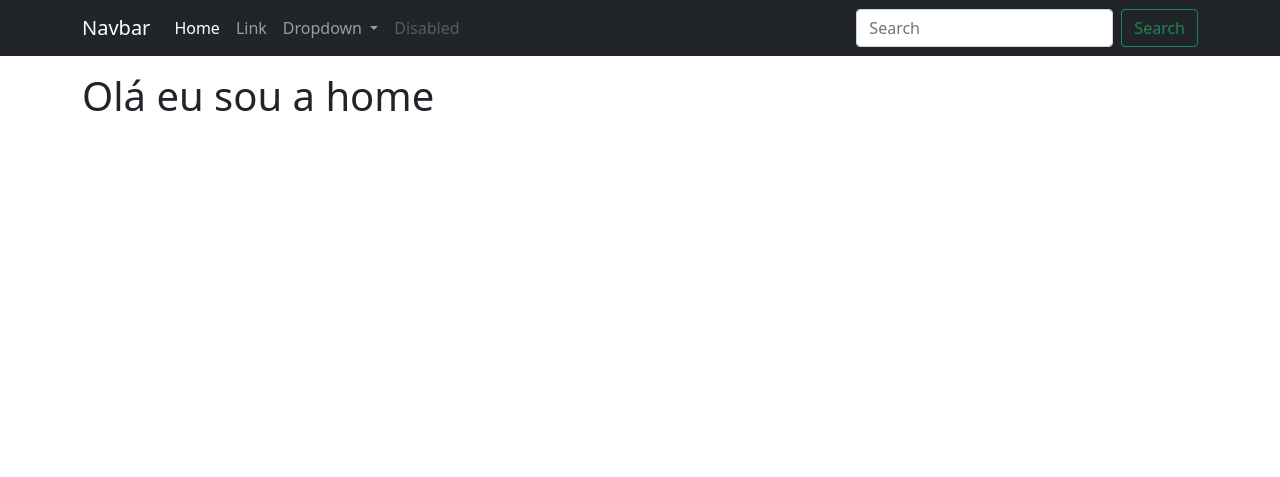
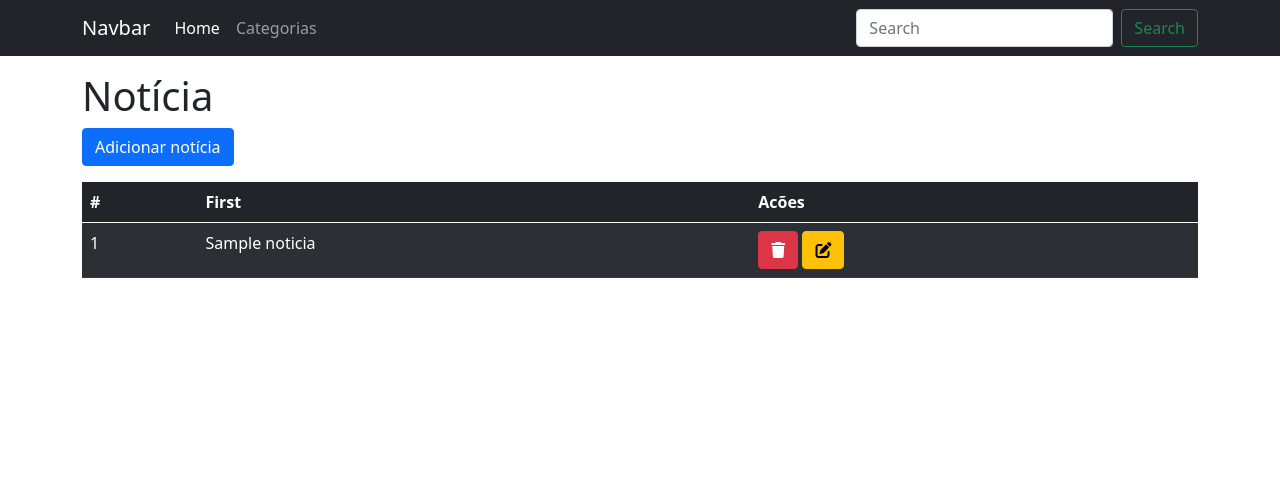
Before and after one commit to jonatan-abade/IFMS, a PHP site: page /IFMS/noticia in a window 1280 px wide. Shown: the top 477 px of the page. Run offline with PHP 8.4, Linux system fonts and the light colour scheme; tables that the repository leaves empty or names only in its code hold one stand-in row (values such as "Sample post"); some libraries are stand-ins or nearby versions.

Commit message:
alterações em tudo

```diff
--- a/app/controllers/HomeController.php
+++ /dev/null
@@ -1,8 +0,0 @@
-<?php
-
-class HomeController{
-    public function index(){
-
-        include "public/view/home.php";
-    }
-}
--- /dev/null
+++ b/app/controllers/NoticiaController.php
@@ -0,0 +1,64 @@
+<?php
+include_once 'app/model/Noticia.php';
+include_once 'app/model/Categoria.php';
+
+class NoticiaController
+{
+    public function index()
+    {
+        $noticias = new Noticia;
+        $categorias = new Noticia;
+
+        $noticias = $noticias->getAll();
+        $categorias = $categorias->getAll();
+
+        include 'public/view/noticia/index.php';
+    }
+
+    public function create()
+    {
+
+        $categorias = new Noticia;
+
+        $categorias = $categorias->getAll();
+
+        include 'public/view/noticia/form.php';
+
+    }
+
+    public function store()
+    {
+        $noticia = new Noticia;
+
+        $noticia->save($_POST);
+
+        header("Location:" . URL . "noticia");
+    }
+
+    public function edit()
+    {
+        $id = $_GET['id'];
+        $noticia = new Noticia;
+        $noticia = $noticia->find($id);
+
+        include 'public/view/noticia/form.php';
+    }
+    public function update()
+    {
+        $noticia = new Noticia;
+
+        $noticia->update($_POST);
+
+        header("Location:" . URL . "noticia");
+    }
+
+    public function delete()
+    {
+        $noticia = new Noticia;
+
+        $id = $_GET['id'];
+        $noticia->destroy($id);
+
+        header("Location:" . URL . "noticia");
+    }
+}
--- /dev/null
+++ b/app/model/Categoria.php
@@ -0,0 +1,58 @@
+<?php
+require_once "app/model/Model.php";
+
+class Categoria extends Model
+{
+    function getAll()
+    {
+        $sql = "SELECT * FROM categorias";
+
+        $categorias = $this->db->query($sql);
+
+        return $categorias;
+    }
+
+    function find($id)
+    {
+        $sql = "SELECT * FROM categorias WHERE id = ?";
+
+        $stmt = $this->db->prepare($sql);
+        $stmt->bindParam(1, $id);
+        $stmt->execute();
+
+        $categoria = $stmt->fetch(PDO::FETCH_ASSOC);
+
+        return $categoria;
+    }
+
+    function save($titulo)
+    {
+        $sql = 'INSERT INTO categorias (titulo) VALUES (?)';
+
+        $stmt = $this->db->prepare($sql);
+        $stmt->bindParam(1, $titulo, PDO::PARAM_STR);
+
+        $stmt->execute();
+    }
+
+
+    function update($dados)
+    {
+        $sql = 'UPDATE categorias SET titulo=? WHERE id=?';
+
+        $stmt = $this->db->prepare($sql);
+        $stmt->bindParam(1, $dados['titulo']);
+        $stmt->bindParam(2, $dados['id']);
+
+        $stmt->execute();
+    }
+
+    function destroy($id)
+    {
+        $sql = 'DELETE FROM categorias WHERE id = ?';
+
+        $stmt = $this->db->prepare($sql);
+        $stmt->bindParam(1, $id);
+        $stmt->execute();
+    }
+}
--- a/app/model/Database.php
+++ /dev/null
@@ -1,5 +0,0 @@
-<?php
-
-class Database{
-
-}
--- a/app/model/Model.php
+++ b/app/model/Model.php
@@ -1,15 +1,15 @@
 <?php
+class Model
+{
+    protected $db;
 
-class Model {
-    static function all(){
-
-    }
-
-    static function find($id){
-
-    }
-
-    static function delete($id){
-
+    public function __construct()
+    {
+        try {
+            $this->db = new PDO('pgsql:host=localhost;port=5433;dbname=postgres', 'postgres', 'postgres');
+        } catch (PDOException $e) {
+            print "Error!: " . $e->getMessage() . "<br/>";
+            die();
+        };
     }
 }
--- /dev/null
+++ b/app/model/Noticia.php
@@ -0,0 +1,58 @@
+<?php
+require_once "app/model/Model.php";
+
+class Noticia extends Model
+{
+    function getAll()
+    {
+        $sql = "SELECT * FROM noticias";
+
+        $noticias = $this->db->query($sql);
+
+        return $noticias;
+    }
+
+    function find($id)
+    {
+        $sql = "SELECT * FROM noticias WHERE id = ?";
+
+        $stmt = $this->db->prepare($sql);
+        $stmt->bindParam(1, $id);
+        $stmt->execute();
+
+        $categoria = $stmt->fetch(PDO::FETCH_ASSOC);
+
+        return $categoria;
+    }
+
+    function save($titulo)
+    {
+        $sql = 'INSERT INTO noticias (titulo) VALUES (?)';
+
+        $stmt = $this->db->prepare($sql);
+        $stmt->bindParam(1, $titulo, PDO::PARAM_STR);
+
+        $stmt->execute();
+    }
+
+
+    function update($dados)
+    {
+        $sql = 'UPDATE noticias SET titulo=? WHERE id=?';
+
+        $stmt = $this->db->prepare($sql);
+        $stmt->bindParam(1, $dados['titulo']);
+        $stmt->bindParam(2, $dados['id']);
+
+        $stmt->execute();
+    }
+
+    function destroy($id)
+    {
+        $sql = 'DELETE FROM noticias WHERE id = ?';
+
+        $stmt = $this->db->prepare($sql);
+        $stmt->bindParam(1, $id);
+        $stmt->execute();
+    }
+}
--- a/helpers/Rota.php
+++ b/helpers/Rota.php
@@ -1,8 +1,8 @@
 <?php
 
-$url = isset($_GET['url']) ? explode("/", $_GET['url']): array(1);
+$url = isset($_GET['url']) ? explode("/", $_GET['url']): 'array(1)';
 
-$controller = $url[0] == 0 ? ucfirst($url[0]) : 'home';
+$controller = ucfirst($url[0]);
 $metodo = isset($url[1]) ? $url[1] : 'index';
 $param = isset($url[2]) ? $url[2] : null;
 
--- a/public/footer.php
+++ b/public/footer.php
@@ -7,6 +7,7 @@
     </div>
 </footer>
 <script src="https://cdn.jsdelivr.net/npm/bootstrap@5.0.0/dist/js/bootstrap.bundle.min.js"></script>
+<script src="https://kit.fontawesome.com/18c5e2ec98.js" crossorigin="anonymous"></script>
 </body>
 
 </html>
--- a/public/header.php
+++ b/public/header.php
@@ -20,24 +20,10 @@
     <div class="collapse navbar-collapse" id="navbarSupportedContent">
       <ul class="navbar-nav me-auto mb-2 mb-lg-0">
         <li class="nav-item">
-          <a class="nav-link active" aria-current="page" href="#">Home</a>
+          <a class="nav-link active" aria-current="page" href="<?=URL?>noticia">Home</a>
         </li>
         <li class="nav-item">
-          <a class="nav-link" href="#">Link</a>
-        </li>
-        <li class="nav-item dropdown">
-          <a class="nav-link dropdown-toggle" href="#" id="navbarDropdown" role="button" data-bs-toggle="dropdown" aria-expanded="false">
-            Dropdown
-          </a>
-          <ul class="dropdown-menu" aria-labelledby="navbarDropdown">
-            <li><a class="dropdown-item" href="#">Action</a></li>
-            <li><a class="dropdown-item" href="#">Another action</a></li>
-            <li><hr class="dropdown-divider"></li>
-            <li><a class="dropdown-item" href="#">Something else here</a></li>
-          </ul>
-        </li>
-        <li class="nav-item">
-          <a class="nav-link disabled" href="#" tabindex="-1" aria-disabled="true">Disabled</a>
+          <a class="nav-link" href="<?=URL?>categoria">Categorias</a>
         </li>
       </ul>
       <form class="d-flex">
--- a/public/view/home.php
+++ /dev/null
@@ -1 +0,0 @@
-<h1>Olá eu sou a home</h1>
--- /dev/null
+++ b/public/view/noticia/index.php
@@ -0,0 +1,42 @@
+<h1>Notícia</h1>
+<a href="noticia/create" class="btn btn-primary mb-3">Adicionar notícia</a>
+<table class="table table-dark table-striped">
+    <thead>
+        <tr>
+            <th scope="col">#</th>
+            <th scope="col">First</th>
+            <th scope="col">Acões</th>
+        </tr>
+    </thead>
+    <tbody>
+        <?php foreach ($noticias as $key => $noticia) { ?>
+            <tr>
+                <td><?= $key + 1 ?></td>
+                <td><?= $noticia['titulo'] ?></td>
+                <td>
+                    <button type="button" class="btn btn-danger" data-bs-toggle="modal" data-bs-target="#mDeletCat<?= $noticia['id'] ?>">
+                        <i class="fas fa-trash"></i></button>
+                    <a href="noticia/edit?id=<?= $noticia['id'] ?>" class="btn btn-warning"><i class="fas fa-edit"></i></a>
+
+                </td>
+                <!-- Modal -->
+                <div class="modal fade" id="mDeletCat<?= $noticia['id'] ?>" tabindex="-1" aria-labelledby="exampleModalLabel" aria-hidden="true">
+                    <div class="modal-dialog">
+                        <div class="modal-content">
+                            <div class="modal-body">
+                                <p>Tem certeza que deseja deletar <?= $noticia['titulo'] ?></p>
+                            </div>
+                            <div class="modal-footer">
+                                <form action="noticia/delete" method="GET">
+                                    <input type="hidden" name="id" value="<?= $noticia['id'] ?>">
+                                    <button type="button" class="btn btn-secondary" data-bs-dismiss="modal">Fechar</button>
+                                    <button type="submit" class="btn btn-primary">Confirmar</button>
+                                </form>
+                            </div>
+                        </div>
+                    </div>
+                </div>
+            </tr>
+        <?php } ?>
+    </tbody>
+</table>
```
Also changed, not shown: app/controllers/CategoriaController.php (added, +58 -0 lines), public/view/categoria/form.php (added, +12 -0 lines), public/view/categoria/index.php (added, +42 -0 lines), public/view/noticia/form.php (added, +21 -0 lines).
